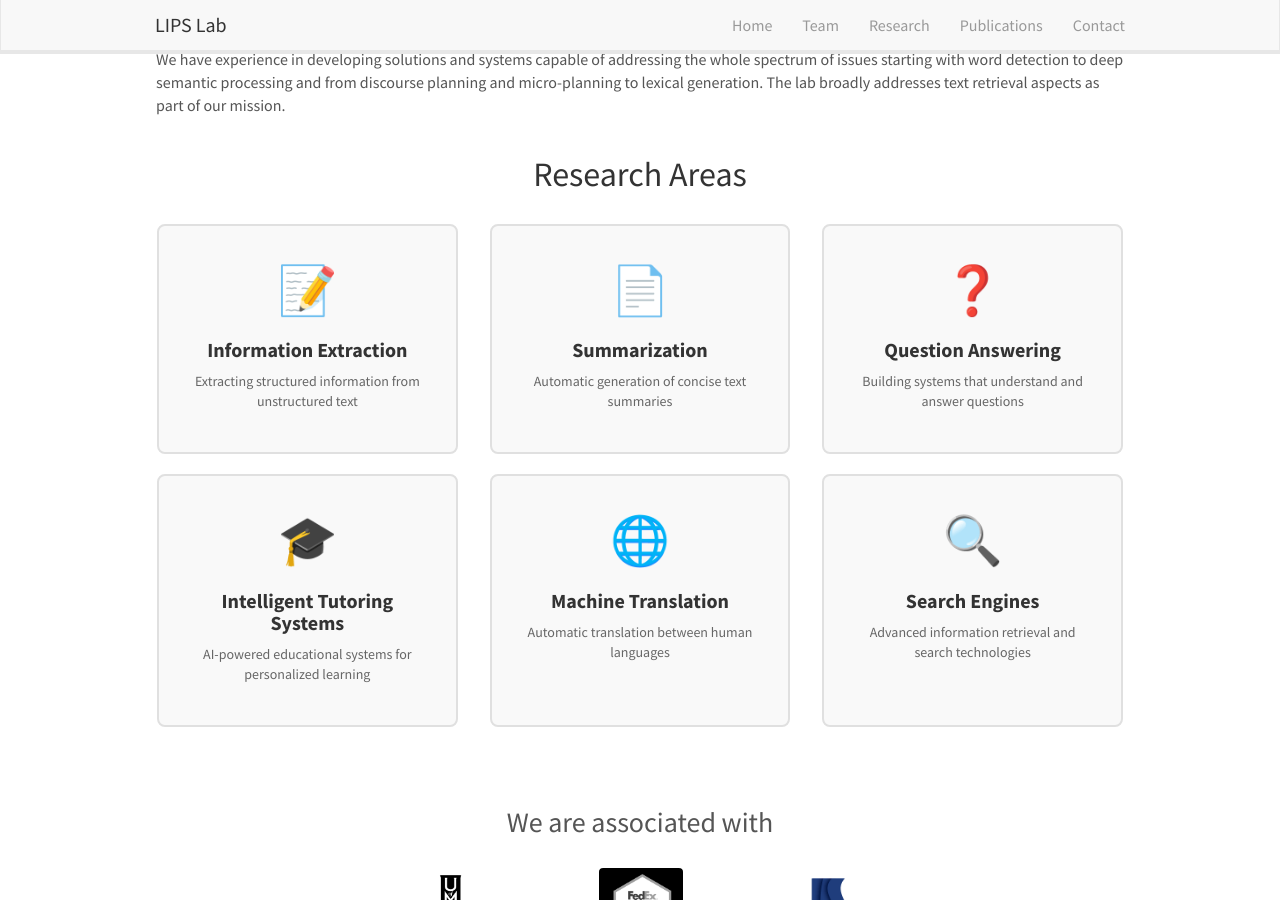
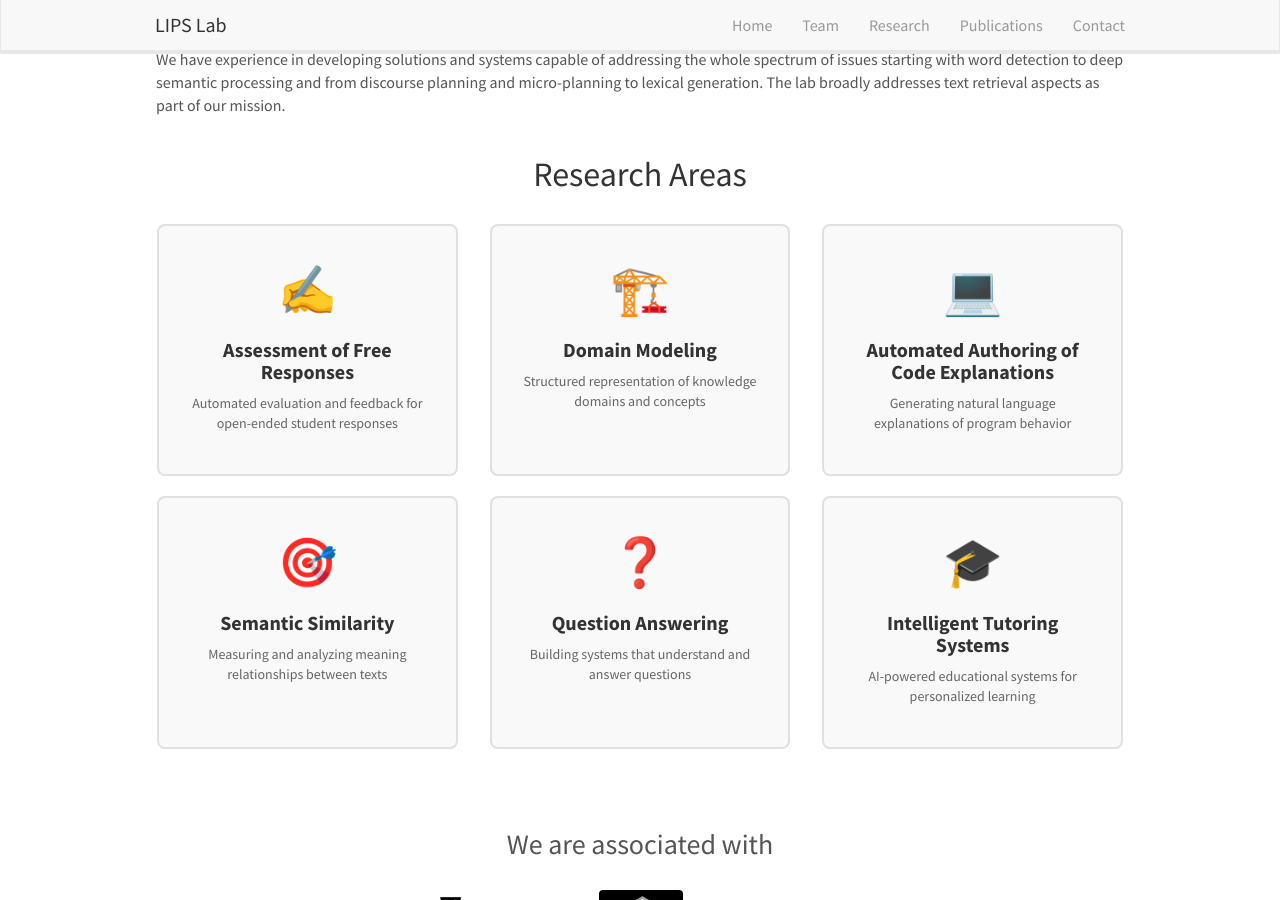
Before and after one commit to jeevanchaps/labwebsite-test, a Jekyll site: the page built from _pages/home.md, in a window 1280 px wide and 900 px high, scrolled down 632 px. Built offline with Jekyll 4.4.1, drawn with Linux system fonts in a browser that asks for light colours; nearby versions of some CDN libraries.

Commit message:
Update research areas: add assessment, domain modeling, code explanations, semantic similarity

```diff
--- a/_pages/home.md
+++ b/_pages/home.md
@@ -20,16 +20,30 @@ We have experience in developing solutions and systems capable of addressing the
   <div class="row" style="display: flex; flex-wrap: wrap; justify-content: center;">
     <div class="col-md-4 col-sm-6" style="margin-bottom: 20px;">
       <div style="border: 2px solid #e0e0e0; border-radius: 8px; padding: 30px; height: 100%; text-align: center; background-color: #f9f9f9; transition: all 0.3s ease;">
-        <div style="font-size: 48px; margin-bottom: 15px; color: #337ab7;">📝</div>
-        <h4 style="color: #333; font-weight: bold; margin-bottom: 10px;">Information Extraction</h4>
-        <p style="color: #666; font-size: 14px;">Extracting structured information from unstructured text</p>
+        <div style="font-size: 48px; margin-bottom: 15px; color: #337ab7;">✍️</div>
+        <h4 style="color: #333; font-weight: bold; margin-bottom: 10px;">Assessment of Free Responses</h4>
+        <p style="color: #666; font-size: 14px;">Automated evaluation and feedback for open-ended student responses</p>
       </div>
     </div>
     <div class="col-md-4 col-sm-6" style="margin-bottom: 20px;">
       <div style="border: 2px solid #e0e0e0; border-radius: 8px; padding: 30px; height: 100%; text-align: center; background-color: #f9f9f9; transition: all 0.3s ease;">
-        <div style="font-size: 48px; margin-bottom: 15px; color: #337ab7;">📄</div>
-        <h4 style="color: #333; font-weight: bold; margin-bottom: 10px;">Summarization</h4>
-        <p style="color: #666; font-size: 14px;">Automatic generation of concise text summaries</p>
+        <div style="font-size: 48px; margin-bottom: 15px; color: #337ab7;">🏗️</div>
+        <h4 style="color: #333; font-weight: bold; margin-bottom: 10px;">Domain Modeling</h4>
+        <p style="color: #666; font-size: 14px;">Structured representation of knowledge domains and concepts</p>
+      </div>
+    </div>
+    <div class="col-md-4 col-sm-6" style="margin-bottom: 20px;">
+      <div style="border: 2px solid #e0e0e0; border-radius: 8px; padding: 30px; height: 100%; text-align: center; background-color: #f9f9f9; transition: all 0.3s ease;">
+        <div style="font-size: 48px; margin-bottom: 15px; color: #337ab7;">💻</div>
+        <h4 style="color: #333; font-weight: bold; margin-bottom: 10px;">Automated Authoring of Code Explanations</h4>
+        <p style="color: #666; font-size: 14px;">Generating natural language explanations of program behavior</p>
+      </div>
+    </div>
+    <div class="col-md-4 col-sm-6" style="margin-bottom: 20px;">
+      <div style="border: 2px solid #e0e0e0; border-radius: 8px; padding: 30px; height: 100%; text-align: center; background-color: #f9f9f9; transition: all 0.3s ease;">
+        <div style="font-size: 48px; margin-bottom: 15px; color: #337ab7;">🎯</div>
+        <h4 style="color: #333; font-weight: bold; margin-bottom: 10px;">Semantic Similarity</h4>
+        <p style="color: #666; font-size: 14px;">Measuring and analyzing meaning relationships between texts</p>
       </div>
     </div>
     <div class="col-md-4 col-sm-6" style="margin-bottom: 20px;">
@@ -44,20 +58,6 @@ We have experience in developing solutions and systems capable of addressing the
         <div style="font-size: 48px; margin-bottom: 15px; color: #337ab7;">🎓</div>
         <h4 style="color: #333; font-weight: bold; margin-bottom: 10px;">Intelligent Tutoring Systems</h4>
         <p style="color: #666; font-size: 14px;">AI-powered educational systems for personalized learning</p>
-      </div>
-    </div>
-    <div class="col-md-4 col-sm-6" style="margin-bottom: 20px;">
-      <div style="border: 2px solid #e0e0e0; border-radius: 8px; padding: 30px; height: 100%; text-align: center; background-color: #f9f9f9; transition: all 0.3s ease;">
-        <div style="font-size: 48px; margin-bottom: 15px; color: #337ab7;">🌐</div>
-        <h4 style="color: #333; font-weight: bold; margin-bottom: 10px;">Machine Translation</h4>
-        <p style="color: #666; font-size: 14px;">Automatic translation between human languages</p>
-      </div>
-    </div>
-    <div class="col-md-4 col-sm-6" style="margin-bottom: 20px;">
-      <div style="border: 2px solid #e0e0e0; border-radius: 8px; padding: 30px; height: 100%; text-align: center; background-color: #f9f9f9; transition: all 0.3s ease;">
-        <div style="font-size: 48px; margin-bottom: 15px; color: #337ab7;">🔍</div>
-        <h4 style="color: #333; font-weight: bold; margin-bottom: 10px;">Search Engines</h4>
-        <p style="color: #666; font-size: 14px;">Advanced information retrieval and search technologies</p>
       </div>
     </div>
   </div>
```
Also changed, not shown: _pages/research.md (+14 -14 lines).
